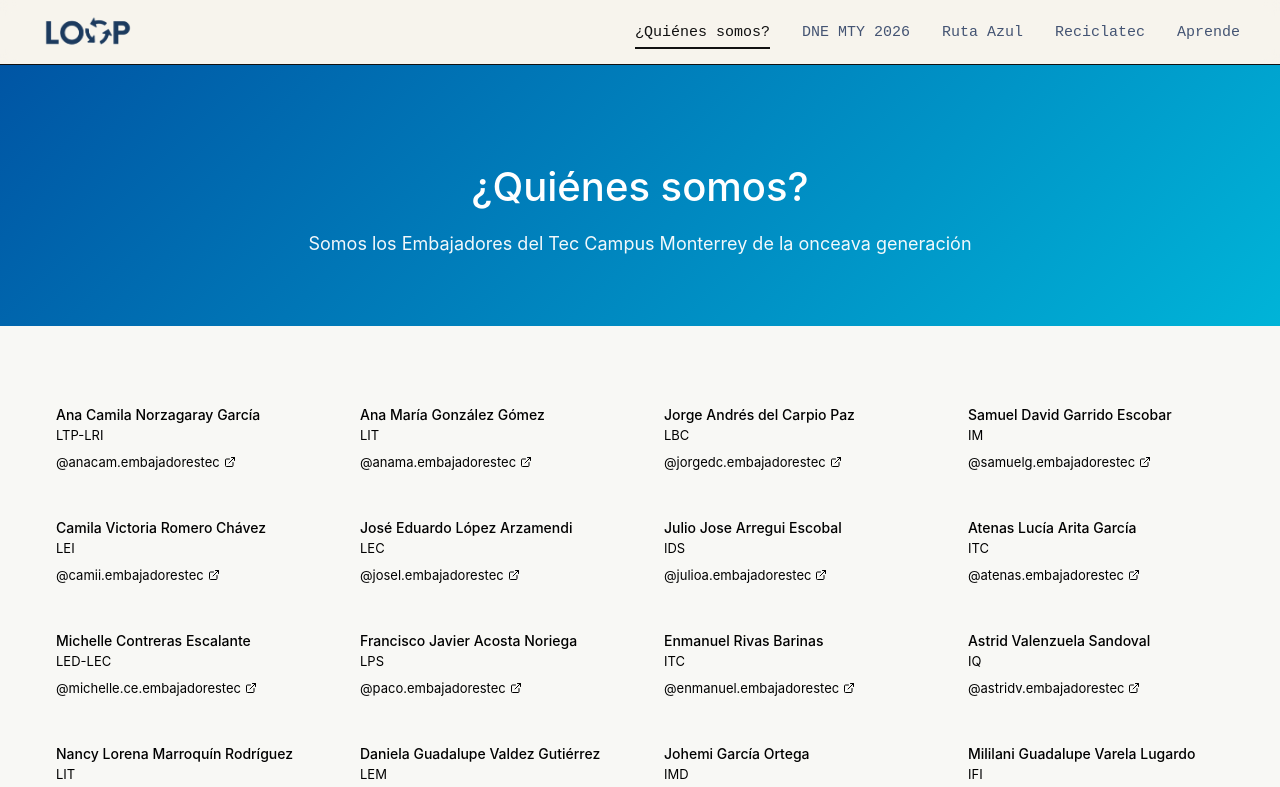
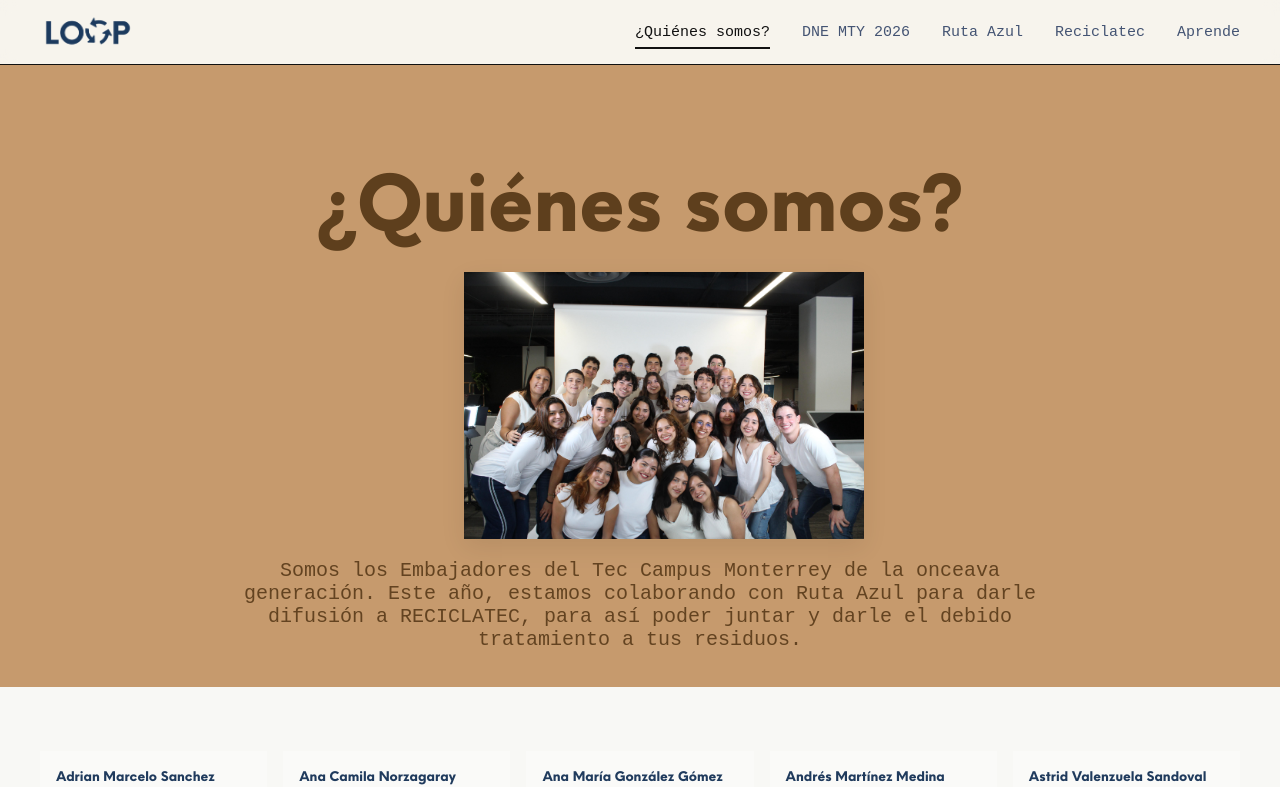
Before and after one commit to atenasarita/website-dne, a React (Create React App) app in the folder client/: page /quienes-somos in a window 1280 px wide. Shown: the top 787 px of the page. Built offline with nearby package versions, Linux system fonts and the light colour scheme.

Commit message:
avances Quienes Somos + DNE

```diff
--- a/client/src/pages/DNE.jsx
+++ b/client/src/pages/DNE.jsx
@@ -1,5 +1,6 @@
 import React from 'react';
 import { Calendar } from 'lucide-react';
+import styles from './styles/DNE.module.css'
 
 const dneEvents = [
   { fecha: "Miércoles 8 de abril", evento: "LOOP x Vive Bailando" },
@@ -12,35 +13,21 @@ const dneEvents = [
 function DNE() {
   return (
     <div>
-      {/* Header */}
-      <section style={{
-        background: 'linear-gradient(135deg, #00B4D8 0%, #52B788 100%)',
-        color: 'white',
-        padding: '4rem 1.5rem 3rem',
-        textAlign: 'center'
-      }}>
+
+      <section className={styles.card}>
         <div style={{ maxWidth: '800px', margin: '0 auto' }}>
-          <h1 style={{
-            fontSize: '40px',
-            fontWeight: 500,
-            marginBottom: '1rem'
-          }}>
-            DNE MTY 2026
-          </h1>
-          <p style={{
-            fontSize: '18px',
-            opacity: 0.95,
-            lineHeight: 1.7
-          }}>
+            <h1 className={styles.mainTitle}>
+              DNE MTY 2026
+            </h1>
+          <p className= {styles.subtitle}>
             Día Nacional de Embajadores - Calendario de eventos
           </p>
         </div>
       </section>
 
-      {/* Events List */}
       <section style={{
         padding: '4rem 1.5rem',
-        background: 'var(--color-background-tertiary)'
+        backgroundColor: '#e8e6e0'
       }}>
         <div style={{ maxWidth: '900px', margin: '0 auto' }}>
           <div style={{
@@ -49,48 +36,48 @@ function DNE() {
           }}>
             {dneEvents.map((event, index) => (
               <div key={index} style={{
-                background: 'var(--color-background-primary)',
-                borderRadius: 'var(--border-radius-lg)',
+                background: '#f8f8f5',
+                borderRadius: '12px',
                 padding: '1.25rem',
-                border: '0.5px solid var(--color-border-tertiary)',
+                border: '1px solid',
                 display: 'flex',
                 alignItems: 'center',
                 gap: '1rem',
-                transition: 'all 0.2s'
+                transition: 'all 0.2s',
               }}
               onMouseEnter={(e) => {
                 e.currentTarget.style.transform = 'translateX(4px)';
-                e.currentTarget.style.borderColor = 'var(--color-border-info)';
+                e.currentTarget.style.borderColor = '#c69a6d';
               }}
               onMouseLeave={(e) => {
                 e.currentTarget.style.transform = 'translateX(0)';
-                e.currentTarget.style.borderColor = 'var(--color-border-tertiary)';
+                e.currentTarget.style.borderColor = '#e8e6e0';
               }}
               >
                 <div style={{
                   width: '48px',
                   height: '48px',
-                  borderRadius: 'var(--border-radius-md)',
-                  background: 'var(--color-background-info)',
+                  borderRadius: '8px',
                   display: 'flex',
                   alignItems: 'center',
                   justifyContent: 'center',
                   flexShrink: 0
                 }}>
-                  <Calendar size={24} color="var(--color-text-info)" />
+                  <Calendar size={24} color="#1d3a5d" />
                 </div>
                 <div style={{ flex: 1 }}>
                   <div style={{
                     fontSize: '14px',
-                    color: 'var(--color-text-secondary)',
-                    marginBottom: '4px'
+                    color: '#1d3a5d',
+                    marginBottom: '4px',
+                    fontFamily: 'NeueEinstellung'
                   }}>
                     {event.fecha}
                   </div>
                   <div style={{
                     fontSize: '16px',
                     fontWeight: 500,
-                    color: 'var(--color-text-primary)'
+                    color: '#696c6f'
                   }}>
                     {event.evento}
                   </div>
@@ -101,10 +88,9 @@ function DNE() {
         </div>
       </section>
 
-      {/* Additional Info */}
       <section style={{
         padding: '4rem 1.5rem',
-        background: 'var(--color-background-primary)'
+        background: 'aquamarine'
       }}>
         <div style={{ maxWidth: '800px', margin: '0 auto', textAlign: 'center' }}>
           <h2 style={{
--- a/client/src/pages/QuienesSomos.jsx
+++ b/client/src/pages/QuienesSomos.jsx
@@ -1,81 +1,79 @@
 import React from 'react';
 import { ExternalLink } from 'lucide-react';
+import styles from './styles/QuienesSomos.module.css'
+import Embajadores from '../foto-embajadores.jpeg'
 
 const embajadores = [
+  { nombre: "Adrian Marcelo Sanchez Elizondo", carrera: "MO", instagram: "adrianm.embajadorestec" },
   { nombre: "Ana Camila Norzagaray García", carrera: "LTP-LRI", instagram: "anacam.embajadorestec" },
   { nombre: "Ana María González Gómez", carrera: "LIT", instagram: "anama.embajadorestec" },
+  { nombre: "Andrés Martínez Medina", carrera: "BGB", instagram: "andresm.embajadorestec" },
+  { nombre: "Astrid Valenzuela Sandoval", carrera: "IQ", instagram: "astridv.embajadorestec" },
+  { nombre: "Aurelio Guillermo Valdés Méndez", carrera: "LTP-LEC", instagram: "guillermo.embajadorestec" },
+  { nombre: "Atenas Lucía Arita García", carrera: "ITC", instagram: "atenas.embajadorestec" },
+  { nombre: "Camila Victoria Romero Chávez", carrera: "LEI", instagram: "camii.embajadorestec" },
+  { nombre: "Daniel Robles Pineda", carrera: "MC", instagram: "danielr.embajadorestec" },
+  { nombre: "Daniela Guadalupe Valdez Gutiérrez", carrera: "LEM", instagram: "danyvaldez.embajadorestec" },
+  { nombre: "Eduardo Eugenio Garza Escamilla", carrera: "LAET", instagram: "laloo.embajadorestec" },
+  { nombre: "Enmanuel Rivas Barinas", carrera: "ITC", instagram: "enmanuel.embajadorestec" },
+  { nombre: "Francisco Javier Acosta Noriega", carrera: "LPS", instagram: "paco.embajadorestec" },
+  { nombre: "Iztac Rubén Olvera Cámara", carrera: "LEI", instagram: "rubenn.embajadorestec" },
+  { nombre: "Johemi García Ortega", carrera: "IMD", instagram: "jojo.embajadorestec" },
   { nombre: "Jorge Andrés del Carpio Paz", carrera: "LBC", instagram: "jorgedc.embajadorestec" },
-  { nombre: "Samuel David Garrido Escobar", carrera: "IM", instagram: "samuelg.embajadorestec" },
-  { nombre: "Camila Victoria Romero Chávez", carrera: "LEI", instagram: "camii.embajadorestec" },
   { nombre: "José Eduardo López Arzamendi", carrera: "LEC", instagram: "josel.embajadorestec" },
   { nombre: "Julio Jose Arregui Escobal", carrera: "IDS", instagram: "julioa.embajadorestec" },
-  { nombre: "Atenas Lucía Arita García", carrera: "ITC", instagram: "atenas.embajadorestec" },
-  { nombre: "Michelle Contreras Escalante", carrera: "LED-LEC", instagram: "michelle.ce.embajadorestec" },
-  { nombre: "Francisco Javier Acosta Noriega", carrera: "LPS", instagram: "paco.embajadorestec" },
-  { nombre: "Enmanuel Rivas Barinas", carrera: "ITC", instagram: "enmanuel.embajadorestec" },
-  { nombre: "Astrid Valenzuela Sandoval", carrera: "IQ", instagram: "astridv.embajadorestec" },
-  { nombre: "Nancy Lorena Marroquín Rodríguez", carrera: "LIT", instagram: "nancy.embajadorestec" },
-  { nombre: "Daniela Guadalupe Valdez Gutiérrez", carrera: "LEM", instagram: "danyvaldez.embajadorestec" },
-  { nombre: "Johemi García Ortega", carrera: "IMD", instagram: "jojo.embajadorestec" },
-  { nombre: "Mililani Guadalupe Varela Lugardo", carrera: "IFI", instagram: "mili.embajadorestec" },
-  { nombre: "Adrian Marcelo Sanchez Elizondo", carrera: "MO", instagram: "adrianm.embajadorestec" },
-  { nombre: "Eduardo Eugenio Garza Escamilla", carrera: "LAET", instagram: "laloo.embajadorestec" },
-  { nombre: "Andrés Martínez Medina", carrera: "BGB", instagram: "andresm.embajadorestec" },
-  { nombre: "Daniel Robles Pineda", carrera: "MC", instagram: "danielr.embajadorestec" },
   { nombre: "Karol Marissa Piñeiro Galván", carrera: "LPS", instagram: "karol.embajadorestec" },
-  { nombre: "Aurelio Guillermo Valdés Méndez", carrera: "LTP-LEC", instagram: "guillermo.embajadorestec" },
   { nombre: "Melina Guajardo Gaytán", carrera: "ARQ", instagram: "melina.embajadorestec" },
   { nombre: "Mariana Cabrera Ramirez", carrera: "IID", instagram: "cabrera.embajadorestec" },
-  { nombre: "Iztac Rubén Olvera Cámara", carrera: "LEI", instagram: "rubenn.embajadorestec" },
-  { nombre: "Mara Estefanía Torres García", carrera: "IQ", instagram: "mara.embajadorestec" }
+  { nombre: "Mara Estefanía Torres García", carrera: "IQ", instagram: "mara.embajadorestec" },
+  { nombre: "Michelle Contreras Escalante", carrera: "LED-LEC", instagram: "michelle.ce.embajadorestec" },
+  { nombre: "Mililani Guadalupe Varela Lugardo", carrera: "IFI", instagram: "mili.embajadorestec" },
+  { nombre: "Nancy Lorena Marroquín Rodríguez", carrera: "LIT", instagram: "nancy.embajadorestec" },
+  { nombre: "Samuel David Garrido Escobar", carrera: "IM", instagram: "samuelg.embajadorestec" }
 ];
 
 function QuienesSomos() {
   return (
     <div>
-      {/* Header */}
-      <section style={{
-        background: 'linear-gradient(135deg, #0055A4 0%, #00B4D8 100%)',
-        color: 'white',
-        padding: '4rem 1.5rem 3rem',
-        textAlign: 'center'
-      }}>
+        <section className={styles.card} style={{ position: 'relative', overflow: 'hidden' }}>
+
         <div style={{ maxWidth: '800px', margin: '0 auto' }}>
-          <h1 style={{
-            fontSize: '40px',
-            fontWeight: 500,
-            marginBottom: '1rem'
-          }}>
+          <h1 className={styles.mainTitle}>
             ¿Quiénes somos?
           </h1>
-          <p style={{
-            fontSize: '18px',
-            opacity: 0.95,
-            lineHeight: 1.7
-          }}>
-            Somos los Embajadores del Tec Campus Monterrey de la onceava generación
+
+           <div className={styles.imageContainer}>
+        <img
+          src={Embajadores}
+          alt="Onceava Generacion de Embajadores"
+          className={styles.image}
+        />
+      </div>
+          <p className= {styles.subtitle}>
+            Somos los Embajadores del Tec Campus Monterrey de la onceava generación. Este año, estamos colaborando con Ruta Azul para darle difusión a RECICLATEC, para así poder juntar y darle el debido tratamiento a tus residuos.
           </p>
         </div>
+
       </section>
 
-      {/* Embajadores Grid */}
+
+
+      {/*  tabla de embajadores */}
       <section style={{
-        padding: '4rem 1.5rem',
-        background: 'var(--color-background-tertiary)'
+        padding: '4rem 1rem'
       }}>
         <div style={{ maxWidth: '1200px', margin: '0 auto' }}>
           <div style={{
             display: 'grid',
-            gridTemplateColumns: 'repeat(auto-fill, minmax(280px, 1fr))',
+            gridTemplateColumns: 'repeat(auto-fill, minmax(200px, 1fr))',
             gap: '1rem'
           }}>
             {embajadores.map((embajador, index) => (
               <div key={index} style={{
-                background: 'var(--color-background-primary)',
-                borderRadius: 'var(--border-radius-lg)',
+                background: '#fafaf8',
                 padding: '1rem',
-                border: '0.5px solid var(--color-border-tertiary)',
-                transition: 'all 0.2s'
+                transition: 'all 0.2s',
+                fontFamily: 'DM Sans'
               }}
               onMouseEnter={(e) => {
                 e.currentTarget.style.transform = 'translateY(-2px)';
@@ -90,13 +88,14 @@ function QuienesSomos() {
                   fontWeight: 500,
                   fontSize: '14px',
                   marginBottom: '4px',
-                  color: 'var(--color-text-primary)'
+                  color: '#203b5d',
+                  fontFamily: 'NeueEinstellung'
                 }}>
                   {embajador.nombre}
                 </div>
                 <div style={{
                   fontSize: '13px',
-                  color: 'var(--color-text-secondary)',
+                  color: '#2e6da4',
                   marginBottom: '8px'
                 }}>
                   {embajador.carrera}
@@ -110,7 +109,7 @@ function QuienesSomos() {
                     alignItems: 'center',
                     gap: '4px',
                     fontSize: '13px',
-                    color: 'var(--color-text-info)',
+                    color: '#829bb3',
                     textDecoration: 'none'
                   }}
                 >
@@ -122,6 +121,8 @@ function QuienesSomos() {
           </div>
         </div>
       </section>
+
+
     </div>
   );
 }
--- /dev/null
+++ b/client/src/pages/styles/DNE.module.css
@@ -0,0 +1,23 @@
+.card{
+    background-color: #1c2535;
+    color: #f2ece0;
+    padding: 4rem 1.5rem;
+    text-align: center;
+    overflow: hidden;
+    position: relative;
+}
+
+.mainTitle{
+    font-size: 82px;
+    margin-bottom: 1rem;
+    font-family: 'NeueEinstellung';
+    transition: transform 0.3s ease;
+}
+
+.subtitle{
+    font-size: 20px;
+    opacity: 0.95;
+    font-weight: 400;
+    font-family: 'Space Mono', monospace;
+    color: #68a3ce
+}
--- /dev/null
+++ b/client/src/pages/styles/QuienesSomos.module.css
@@ -0,0 +1,39 @@
+.card{
+    background: #c69a6d;
+    color: #5e3f1d;
+    padding: 1rem 1rem;
+    text-align: center;
+    overflow: hidden;
+    position: relative;
+}
+
+.mainTitle{
+    font-size: 82px;
+    margin-bottom: 1rem;
+    font-family: 'NeueEinstellung';
+    transition: transform 0.3s ease;
+}
+
+.subtitle{
+    font-size: 20px;
+    opacity: 0.95;
+    font-weight: 400;
+    font-family: 'Space Mono', monospace;
+}
+
+.imageContainer {
+  width: 100%;
+  display: flex;
+  justify-content: center;
+  padding: 0 1.5rem;
+}
+
+.image {
+  width: 50%;
+  max-width: 800px;
+  height: auto;
+  object-fit: cover;
+
+  box-shadow: 0 8px 24px rgba(0, 0, 0, 0.08);
+  transition: transform 0.3s ease, box-shadow 0.3s ease;
+}
```
Also changed, not shown: client/src/foto-embajadores.jpeg (added), 1 other file (tests, documents, lock files or other folders).
